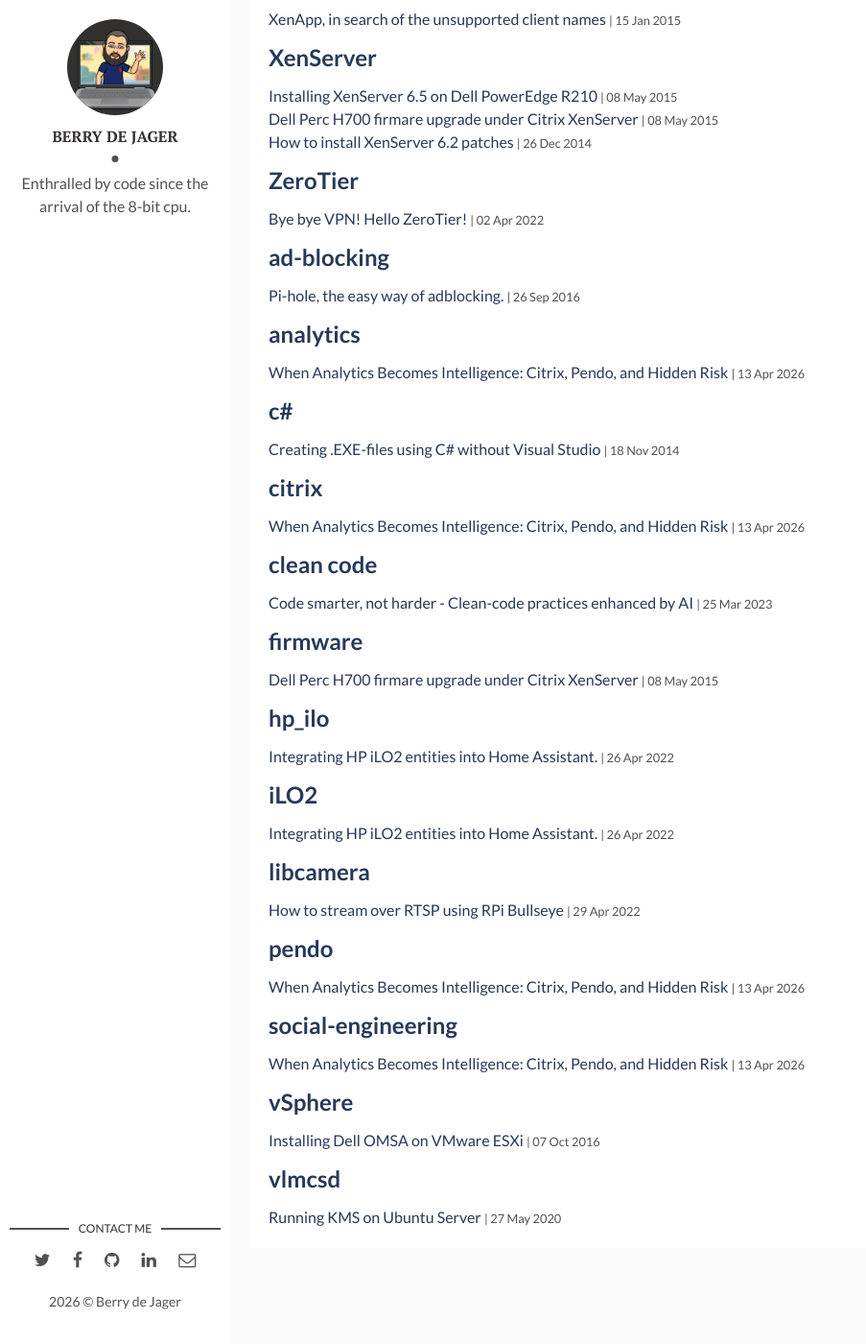
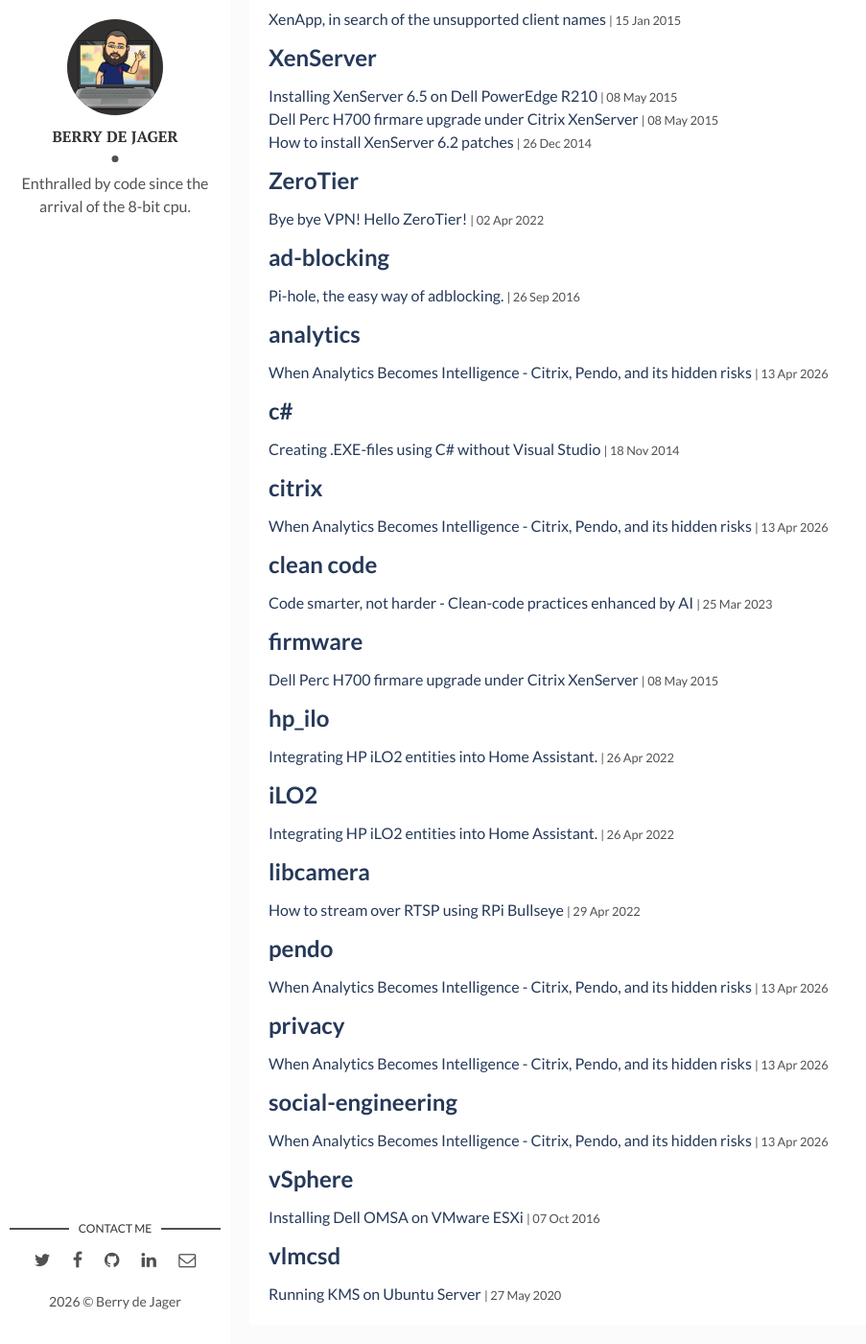
Before and after one commit to berrydejager/code, a Jekyll site: the page built from tags.html, in a window 1280 px wide and 1400 px high, scrolled down 12907 px. Shown: the whole window at 96% size, without its empty margins (0-903 px from the left). Built offline with Jekyll 4.4.1, drawn with Linux system fonts in a browser that asks for light colours.

Commit message:
Update 2026-04-13-pendo.markdown

```diff
--- a/_posts/2026-04-13-pendo.markdown
+++ b/_posts/2026-04-13-pendo.markdown
@@ -1,9 +1,9 @@
 ---
 layout: post
-title: "When Analytics Becomes Intelligence: Citrix, Pendo, and Hidden Risk"
-date: 2026-04-13
-categories: [security, privacy]
-tags: [citrix, pendo, analytics, social-engineering]
+title: When Analytics Becomes Intelligence - Citrix, Pendo, and its hidden risks
+date: 2026-04-13 13:37:00 +0100
+description: When Analytics Becomes Intelligence - Citrix, Pendo, and its hidden risks
+tags: [citrix, pendo, analytics, social-engineering, privacy]
 ---
 
 ## The Hidden Layer
```
